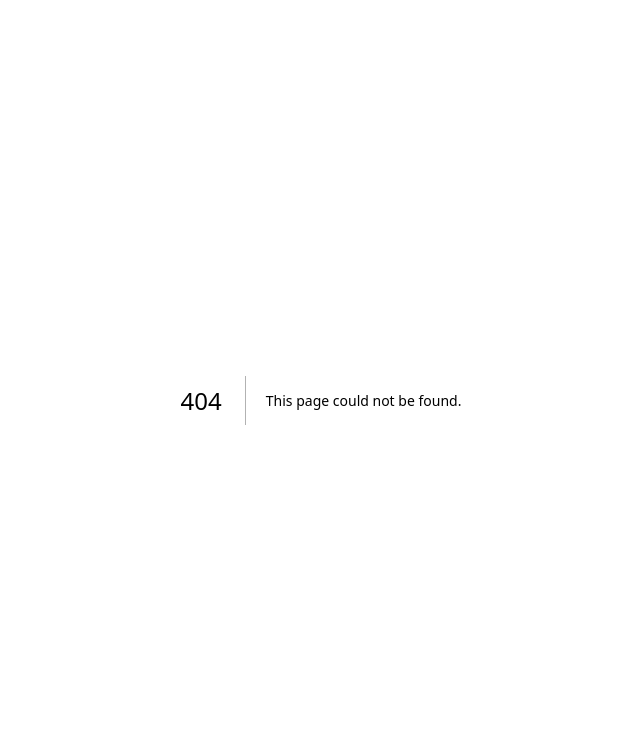
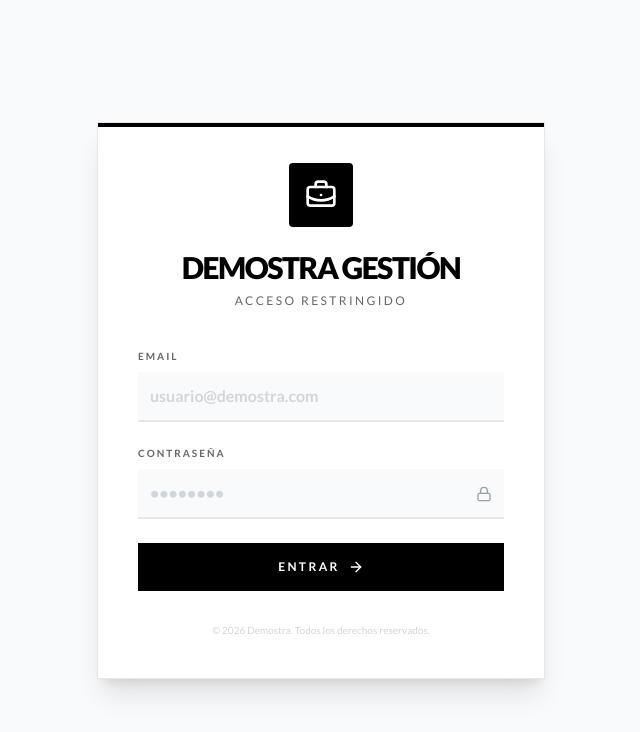
Before and after one commit to actionbdmgalicia-lgtm/demostra-gestion, a Next.js app: page /auth/login in a window 1280 px wide. Before the commit this address had no page. Shown: the top 732 px of the page, without its empty margins (319-959 px from the left). Built offline with nearby package versions, Linux system fonts and the light colour scheme.

Commit message:
Feat: Implemented Auth and Budget Cloning

```diff
--- /dev/null
+++ b/middleware.ts
@@ -0,0 +1,69 @@
+import { NextResponse } from 'next/server';
+import type { NextRequest } from 'next/server';
+
+export function middleware(request: NextRequest) {
+    // If accessing /auth/login, let them pass
+    if (request.nextUrl.pathname.startsWith('/auth/login')) {
+        return NextResponse.next();
+    }
+
+    // Check cookie
+    const userCookie = request.cookies.get('demostra_user');
+
+    if (!userCookie) {
+        return NextResponse.redirect(new URL('/auth/login', request.url));
+    }
+
+    let user;
+    try {
+        user = JSON.parse(userCookie.value);
+    } catch {
+        return NextResponse.redirect(new URL('/auth/login', request.url));
+    }
+
+    const role = user.role; // 'ADMIN' or 'COSTES'
+    const path = request.nextUrl.pathname;
+
+    // RULE: COSTES Role Limit
+    if (role === 'COSTES') {
+        // Allowed: /gastos, /comparativo
+        // Blocked: / (home), /informes, /ferias/*
+        // Actually home / might be needed to navigate? Or we redirect them?
+        // User Update: "Costes: solo permite imputar coste y sacar comparativos."
+
+        // Explicit allow list
+        if (path.startsWith('/gastos') || path.startsWith('/comparativo')) {
+            return NextResponse.next();
+        }
+
+        // Allow static assets
+        if (path.startsWith('/_next') || path.startsWith('/templates') || path.includes('.')) {
+            return NextResponse.next();
+        }
+
+        // Default redirect to /gastos for Costes role if they hit root or unauthorized
+        if (path === '/') {
+            return NextResponse.redirect(new URL('/gastos', request.url));
+        }
+
+        // Otherwise block/redirect
+        return NextResponse.redirect(new URL('/gastos', request.url));
+    }
+
+    // ADMIN allowed everywhere
+    return NextResponse.next();
+}
+
+export const config = {
+    matcher: [
+        /*
+         * Match all request paths except for the ones starting with:
+         * - api (API routes)
+         * - _next/static (static files)
+         * - _next/image (image optimization files)
+         * - favicon.ico (favicon file)
+         * - templates (public files)
+         */
+        '/((?!api|_next/static|_next/image|favicon.ico|templates).*)',
+    ],
+};
--- /dev/null
+++ b/src/app/actions_auth.ts
@@ -0,0 +1,33 @@
+'use server';
+
+import { cookies } from 'next/headers';
+
+// Hardcoded users for demo simplicity
+const USERS = [
+    { email: 'actionbdmgalicia@gmail.com', password: 'admin', role: 'ADMIN', name: 'Administrador' },
+    { email: 'costes@demostra.com', password: 'costes', role: 'COSTES', name: 'Control de Costes' }
+];
+
+export async function login(formData: FormData) {
+    const email = formData.get('email') as string;
+    const password = formData.get('password') as string;
+
+    const user = USERS.find(u => u.email === email && u.password === password);
+
+    if (user) {
+        // Set cookie
+        const cookieStore = await cookies();
+        cookieStore.set('demostra_user', JSON.stringify({ name: user.name, role: user.role, email: user.email }), {
+            maxAge: 60 * 60 * 24 * 7, // 1 week
+            path: '/',
+        });
+        return { success: true, role: user.role };
+    }
+
+    return { success: false, error: 'Credenciales incorrectas' };
+}
+
+export async function logout() {
+    const cookieStore = await cookies();
+    cookieStore.delete('demostra_user');
+}
--- /dev/null
+++ b/src/app/auth/login/page.tsx
@@ -0,0 +1,101 @@
+'use client';
+
+import { useActionState } from 'react';
+import { login } from '@/app/actions_auth';
+import { BriefcaseBusiness, Lock, ArrowRight, Loader2 } from 'lucide-react';
+import { useState } from 'react';
+import { useRouter } from 'next/navigation';
+
+export default function LoginPage() {
+    const router = useRouter();
+    const [isLoading, setIsLoading] = useState(false);
+    const [error, setError] = useState('');
+
+    const handleSubmit = async (formData: FormData) => {
+        setIsLoading(true);
+        setError('');
+
+        try {
+            const res = await login(formData);
+            if (res.success) {
+                if (res.role === 'COSTES') router.push('/gastos');
+                else router.push('/');
+            } else {
+                setError(res.error || 'Error desconocido');
+                setIsLoading(false);
+            }
+        } catch (e) {
+            setError('Error de conexión');
+            setIsLoading(false);
+        }
+    };
+
+    return (
+        <div className="min-h-screen flex items-center justify-center bg-brand-light font-sans text-brand-black p-4">
+            <div className="w-full max-w-md bg-white p-10 border border-gray-200 shadow-xl relative overflow-hidden group">
+                <div className="absolute top-0 left-0 w-full h-1 bg-brand-black"></div>
+
+                <div className="mb-10 text-center">
+                    <div className="inline-block p-4 bg-brand-black text-white mb-4 rounded-sm">
+                        <BriefcaseBusiness size={32} />
+                    </div>
+                    <h1 className="text-3xl font-black uppercase tracking-tighter mb-2">Demostra Gestión</h1>
+                    <p className="text-xs uppercase tracking-widest text-brand-grey">Acceso Restringido</p>
+                </div>
+
+                <form action={handleSubmit} className="space-y-6">
+                    <div>
+                        <label className="block text-[10px] font-bold uppercase tracking-widest text-brand-grey mb-2">Email</label>
+                        <input
+                            name="email"
+                            type="email"
+                            required
+                            placeholder="usuario@demostra.com"
+                            className="input-field"
+                        />
+                    </div>
+
+                    <div>
+                        <label className="block text-[10px] font-bold uppercase tracking-widest text-brand-grey mb-2">Contraseña</label>
+                        <div className="relative">
+                            <input
+                                name="password"
+                                type="password"
+                                required
+                                placeholder="••••••••"
+                                className="input-field pr-10"
+                            />
+                            <Lock size={16} className="absolute right-3 top-1/2 -translate-y-1/2 text-gray-400" />
+                        </div>
+                    </div>
+
+                    {error && (
+                        <div className="p-3 bg-red-50 text-red-600 text-xs font-bold text-center border border-red-100 uppercase tracking-wide">
+                            {error}
+                        </div>
+                    )}
+
+                    <button
+                        type="submit"
+                        disabled={isLoading}
+                        className="btn-primary w-full h-12 flex items-center justify-center gap-2 text-xs uppercase tracking-widest"
+                    >
+                        {isLoading ? (
+                            <>
+                                <Loader2 size={16} className="animate-spin" /> Verificando...
+                            </>
+                        ) : (
+                            <>
+                                Entrar <ArrowRight size={16} />
+                            </>
+                        )}
+                    </button>
+                </form>
+
+                <div className="mt-8 text-center">
+                    <p className="text-[10px] text-gray-300">© 2026 Demostra. Todos los derechos reservados.</p>
+                </div>
+            </div>
+        </div>
+    );
+}
```
Also changed, not shown: src/data/db.json.
